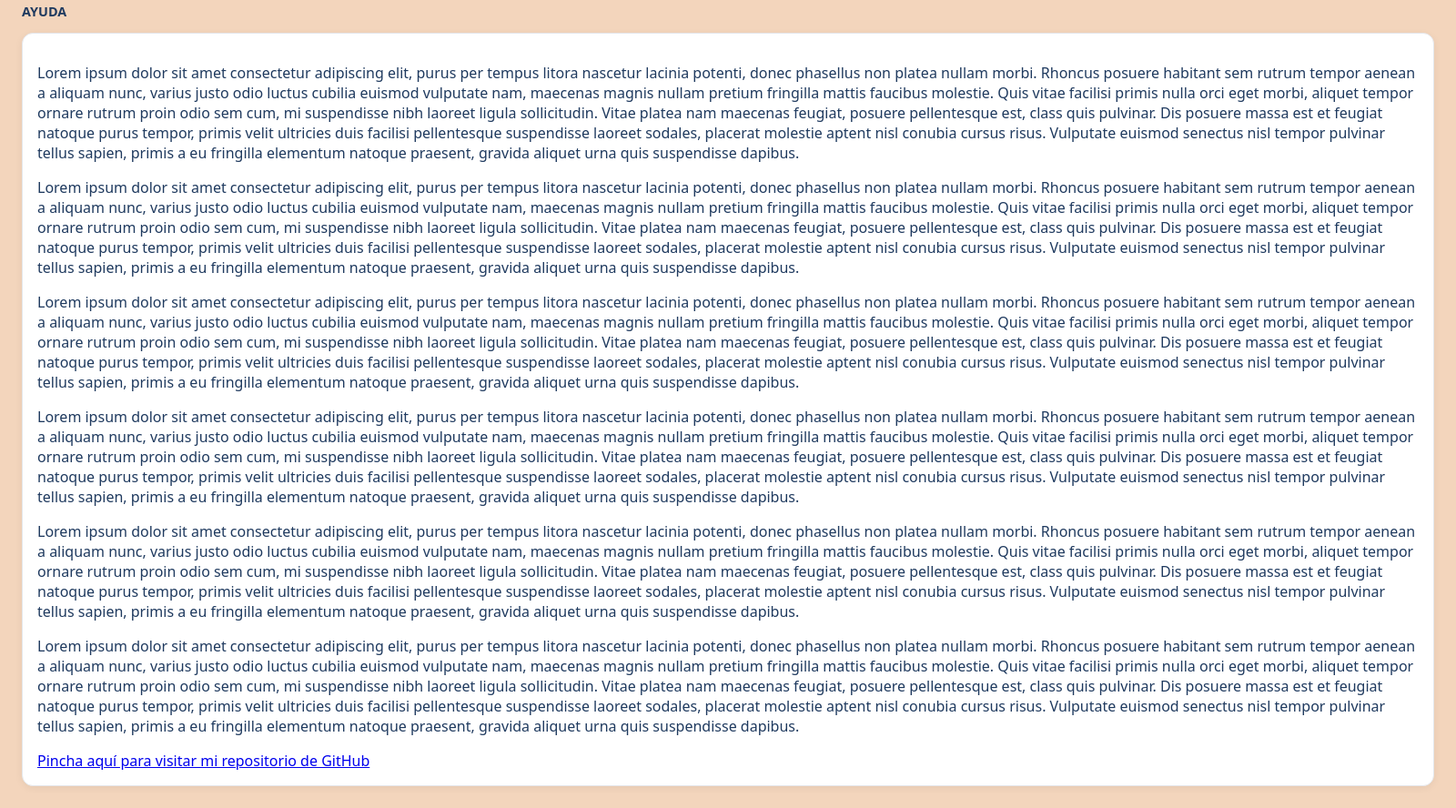
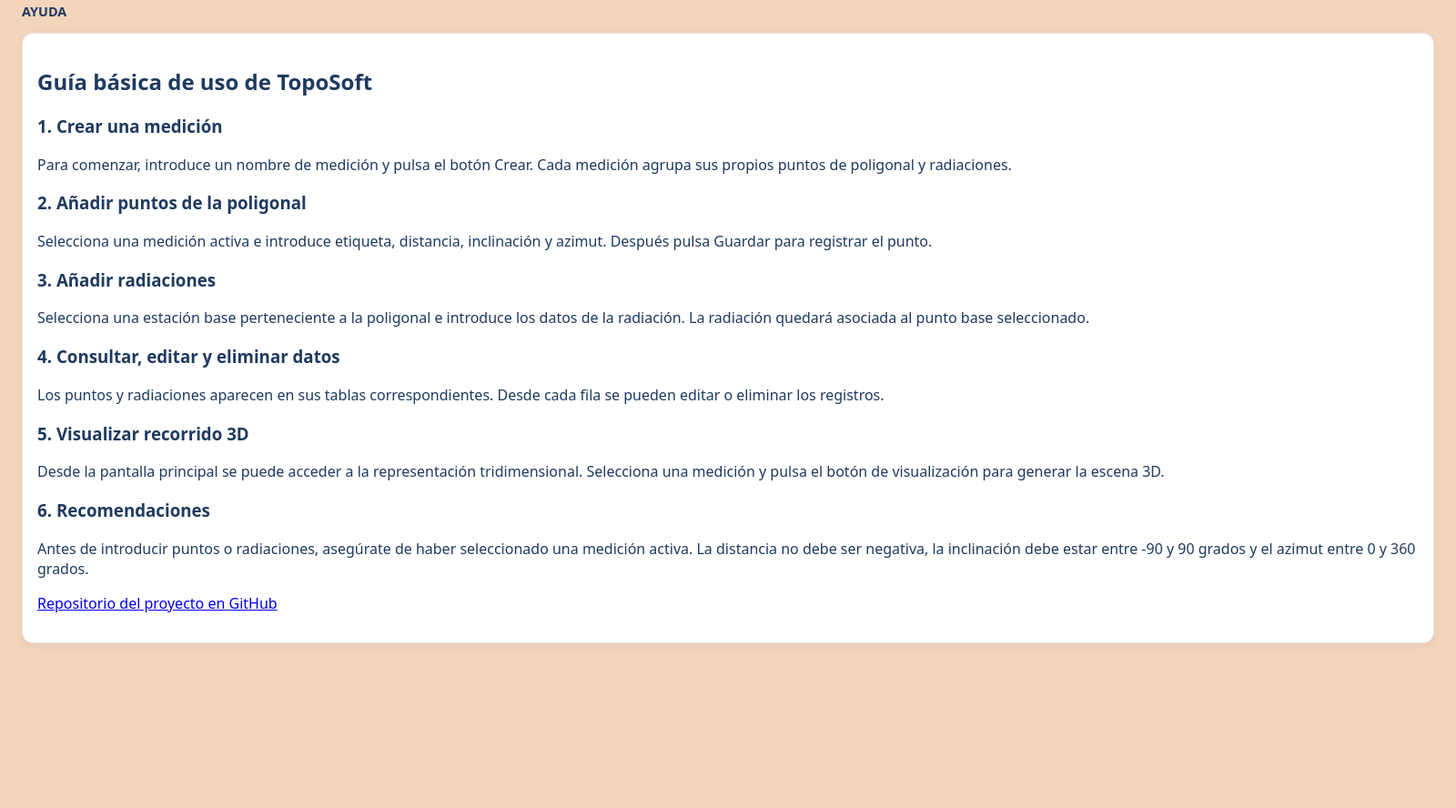
Before and after one commit to Gu1ll07/TFG, an Electron app: page app_tfg_2/html/ayuda.html in a window 1600 px wide. Shown: the part 157-1045 px from the top of the page at 91% size. After the commit the page ends 888 px from the top, so only its background shows below. Drawn offline with Linux system fonts and the light colour scheme.

Commit message:
Corregido fallo en el nombre de Radiaciones y añadido el texto de la pantalla de Ayuda

```diff
--- a/app_tfg_2/html/ayuda.html
+++ b/app_tfg_2/html/ayuda.html
@@ -25,13 +25,27 @@
 
   <!-- LISTAR MEDICIONES -->
   <div class="container">
-    <p>Lorem ipsum dolor sit amet consectetur adipiscing elit, purus per tempus litora nascetur lacinia potenti, donec phasellus non platea nullam morbi. Rhoncus posuere habitant sem rutrum tempor aenean a aliquam nunc, varius justo odio luctus cubilia euismod vulputate nam, maecenas magnis nullam pretium fringilla mattis faucibus molestie. Quis vitae facilisi primis nulla orci eget morbi, aliquet tempor ornare rutrum proin odio sem cum, mi suspendisse nibh laoreet ligula sollicitudin. Vitae platea nam maecenas feugiat, posuere pellentesque est, class quis pulvinar. Dis posuere massa est et feugiat natoque purus tempor, primis velit ultricies duis facilisi pellentesque suspendisse laoreet sodales, placerat molestie aptent nisl conubia cursus risus. Vulputate euismod senectus nisl tempor pulvinar tellus sapien, primis a eu fringilla elementum natoque praesent, gravida aliquet urna quis suspendisse dapibus.</p>
-    <p>Lorem ipsum dolor sit amet consectetur adipiscing elit, purus per tempus litora nascetur lacinia potenti, donec phasellus non platea nullam morbi. Rhoncus posuere habitant sem rutrum tempor aenean a aliquam nunc, varius justo odio luctus cubilia euismod vulputate nam, maecenas magnis nullam pretium fringilla mattis faucibus molestie. Quis vitae facilisi primis nulla orci eget morbi, aliquet tempor ornare rutrum proin odio sem cum, mi suspendisse nibh laoreet ligula sollicitudin. Vitae platea nam maecenas feugiat, posuere pellentesque est, class quis pulvinar. Dis posuere massa est et feugiat natoque purus tempor, primis velit ultricies duis facilisi pellentesque suspendisse laoreet sodales, placerat molestie aptent nisl conubia cursus risus. Vulputate euismod senectus nisl tempor pulvinar tellus sapien, primis a eu fringilla elementum natoque praesent, gravida aliquet urna quis suspendisse dapibus.</p>
-    <p>Lorem ipsum dolor sit amet consectetur adipiscing elit, purus per tempus litora nascetur lacinia potenti, donec phasellus non platea nullam morbi. Rhoncus posuere habitant sem rutrum tempor aenean a aliquam nunc, varius justo odio luctus cubilia euismod vulputate nam, maecenas magnis nullam pretium fringilla mattis faucibus molestie. Quis vitae facilisi primis nulla orci eget morbi, aliquet tempor ornare rutrum proin odio sem cum, mi suspendisse nibh laoreet ligula sollicitudin. Vitae platea nam maecenas feugiat, posuere pellentesque est, class quis pulvinar. Dis posuere massa est et feugiat natoque purus tempor, primis velit ultricies duis facilisi pellentesque suspendisse laoreet sodales, placerat molestie aptent nisl conubia cursus risus. Vulputate euismod senectus nisl tempor pulvinar tellus sapien, primis a eu fringilla elementum natoque praesent, gravida aliquet urna quis suspendisse dapibus.</p>
-    <p>Lorem ipsum dolor sit amet consectetur adipiscing elit, purus per tempus litora nascetur lacinia potenti, donec phasellus non platea nullam morbi. Rhoncus posuere habitant sem rutrum tempor aenean a aliquam nunc, varius justo odio luctus cubilia euismod vulputate nam, maecenas magnis nullam pretium fringilla mattis faucibus molestie. Quis vitae facilisi primis nulla orci eget morbi, aliquet tempor ornare rutrum proin odio sem cum, mi suspendisse nibh laoreet ligula sollicitudin. Vitae platea nam maecenas feugiat, posuere pellentesque est, class quis pulvinar. Dis posuere massa est et feugiat natoque purus tempor, primis velit ultricies duis facilisi pellentesque suspendisse laoreet sodales, placerat molestie aptent nisl conubia cursus risus. Vulputate euismod senectus nisl tempor pulvinar tellus sapien, primis a eu fringilla elementum natoque praesent, gravida aliquet urna quis suspendisse dapibus.</p>
-    <p>Lorem ipsum dolor sit amet consectetur adipiscing elit, purus per tempus litora nascetur lacinia potenti, donec phasellus non platea nullam morbi. Rhoncus posuere habitant sem rutrum tempor aenean a aliquam nunc, varius justo odio luctus cubilia euismod vulputate nam, maecenas magnis nullam pretium fringilla mattis faucibus molestie. Quis vitae facilisi primis nulla orci eget morbi, aliquet tempor ornare rutrum proin odio sem cum, mi suspendisse nibh laoreet ligula sollicitudin. Vitae platea nam maecenas feugiat, posuere pellentesque est, class quis pulvinar. Dis posuere massa est et feugiat natoque purus tempor, primis velit ultricies duis facilisi pellentesque suspendisse laoreet sodales, placerat molestie aptent nisl conubia cursus risus. Vulputate euismod senectus nisl tempor pulvinar tellus sapien, primis a eu fringilla elementum natoque praesent, gravida aliquet urna quis suspendisse dapibus.</p>
-    <p>Lorem ipsum dolor sit amet consectetur adipiscing elit, purus per tempus litora nascetur lacinia potenti, donec phasellus non platea nullam morbi. Rhoncus posuere habitant sem rutrum tempor aenean a aliquam nunc, varius justo odio luctus cubilia euismod vulputate nam, maecenas magnis nullam pretium fringilla mattis faucibus molestie. Quis vitae facilisi primis nulla orci eget morbi, aliquet tempor ornare rutrum proin odio sem cum, mi suspendisse nibh laoreet ligula sollicitudin. Vitae platea nam maecenas feugiat, posuere pellentesque est, class quis pulvinar. Dis posuere massa est et feugiat natoque purus tempor, primis velit ultricies duis facilisi pellentesque suspendisse laoreet sodales, placerat molestie aptent nisl conubia cursus risus. Vulputate euismod senectus nisl tempor pulvinar tellus sapien, primis a eu fringilla elementum natoque praesent, gravida aliquet urna quis suspendisse dapibus.</p>
-    <a href="https://github.com/Gu1ll07/TFG.git" target="_blank" rel="noopener noreferrer">Pincha aquí para visitar mi repositorio de GitHub</a>
-  </div>
+  <h2>Guía básica de uso de TopoSoft</h2>
+
+  <h3>1. Crear una medición</h3>
+  <p>Para comenzar, introduce un nombre de medición y pulsa el botón Crear. Cada medición agrupa sus propios puntos de poligonal y radiaciones.</p>
+
+  <h3>2. Añadir puntos de la poligonal</h3>
+  <p>Selecciona una medición activa e introduce etiqueta, distancia, inclinación y azimut. Después pulsa Guardar para registrar el punto.</p>
+
+  <h3>3. Añadir radiaciones</h3>
+  <p>Selecciona una estación base perteneciente a la poligonal e introduce los datos de la radiación. La radiación quedará asociada al punto base seleccionado.</p>
+
+  <h3>4. Consultar, editar y eliminar datos</h3>
+  <p>Los puntos y radiaciones aparecen en sus tablas correspondientes. Desde cada fila se pueden editar o eliminar los registros.</p>
+
+  <h3>5. Visualizar recorrido 3D</h3>
+  <p>Desde la pantalla principal se puede acceder a la representación tridimensional. Selecciona una medición y pulsa el botón de visualización para generar la escena 3D.</p>
+
+  <h3>6. Recomendaciones</h3>
+  <p>Antes de introducir puntos o radiaciones, asegúrate de haber seleccionado una medición activa. La distancia no debe ser negativa, la inclinación debe estar entre -90 y 90 grados y el azimut entre 0 y 360 grados.</p>
+
+  <p><a href="https://github.com/Gu1ll07/TFG.git" target="_blank" rel="noopener noreferrer">Repositorio del proyecto en GitHub</a></p>
+</div>
 </body>
 </html>
```
Also changed, not shown: app_tfg_2/html/grafica.html (+2 -2 lines), app_tfg_2/html/index.html (+1 -1 lines), 1 other file.
